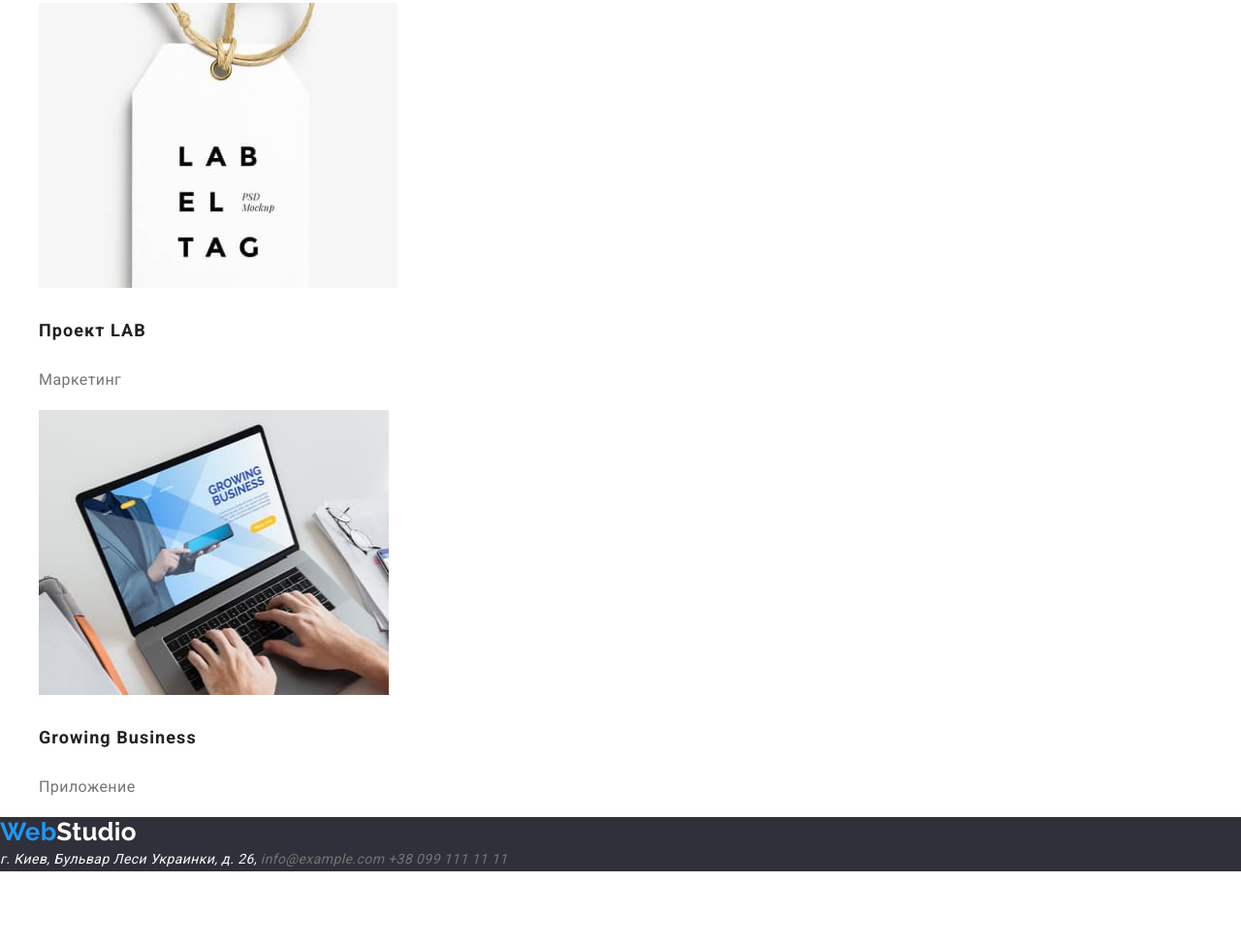
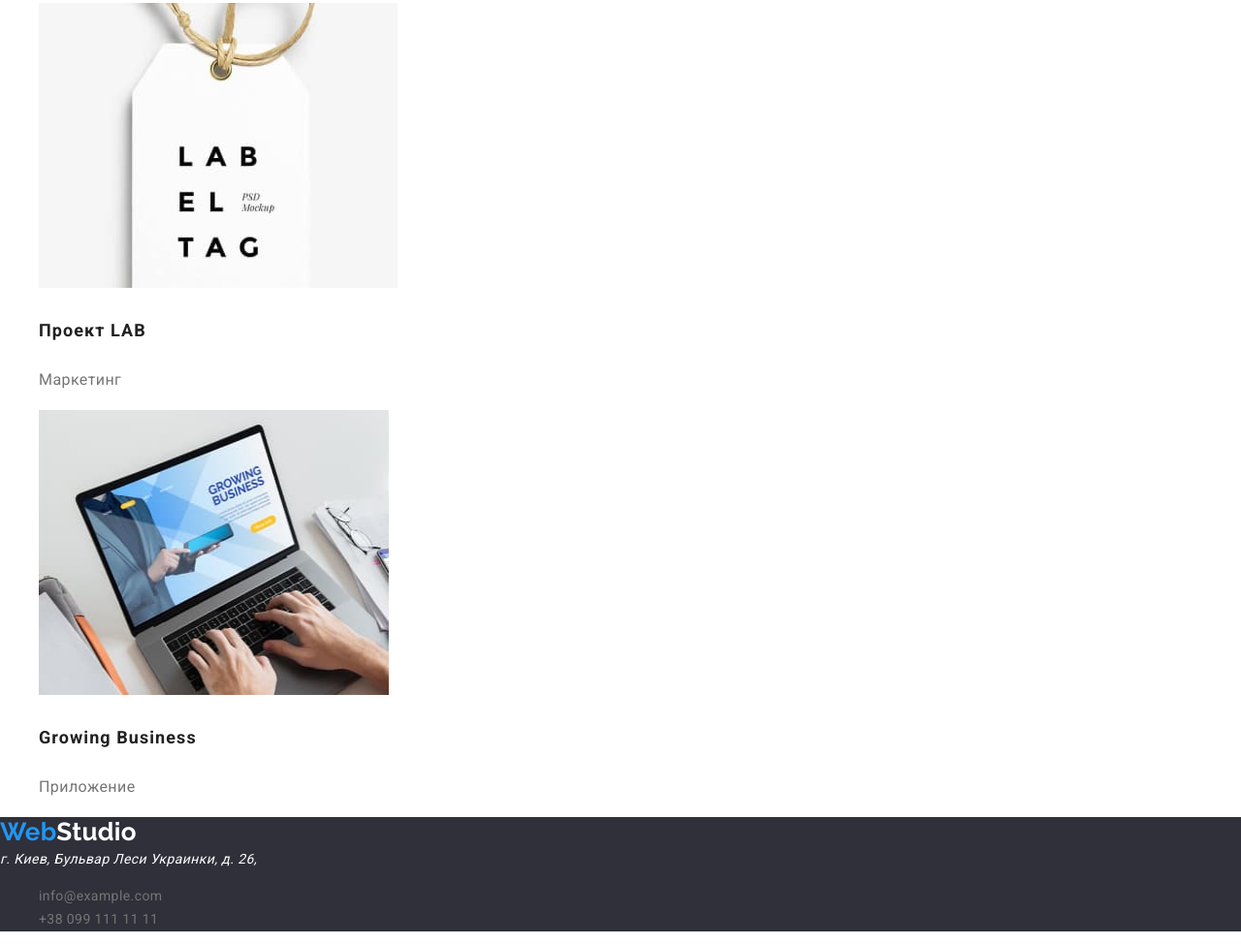
Before and after one commit to Kovganna/goit-markup-hw-02, a plain HTML site: page portfolio.html in a window 1280 px wide. Shown: the part 3290-4265 px from the top of the page at 97% size. Before the commit the page ends 4189 px from the top, so only its background shows below. Drawn offline with nearby package versions, Linux system fonts and the light colour scheme.

Commit message:
перенос
выполнила перенос заголовка на основной странице h1 используя тег<br>
в портфолио поставила мейл и телефон в список

```diff
--- a/portfolio.html
+++ b/portfolio.html
@@ -177,9 +177,17 @@
         <a href="https://goo.gl/maps/t3vYdP8dUAn3NgiE9" class="location"
           >г. Киев, Бульвар Леси Украинки, д. 26,</a
         >
-        <a href="mailto:info@example.com" class="item-link">info@example.com</a>
-        <a href="tel:+380991111111" class="item-link">+38 099 111 11 11</a>
       </address>
+      <ul class="list">
+        <li>
+          <a href="mailto:info@example.com" class="item-link"
+            >info@example.com</a
+          >
+        </li>
+        <li>
+          <a href="tel:+380991111111" class="item-link">+38 099 111 11 11</a>
+        </li>
+      </ul>
     </footer>
   </body>
 </html>
```
Also changed, not shown: index.html (+4 -1 lines).
